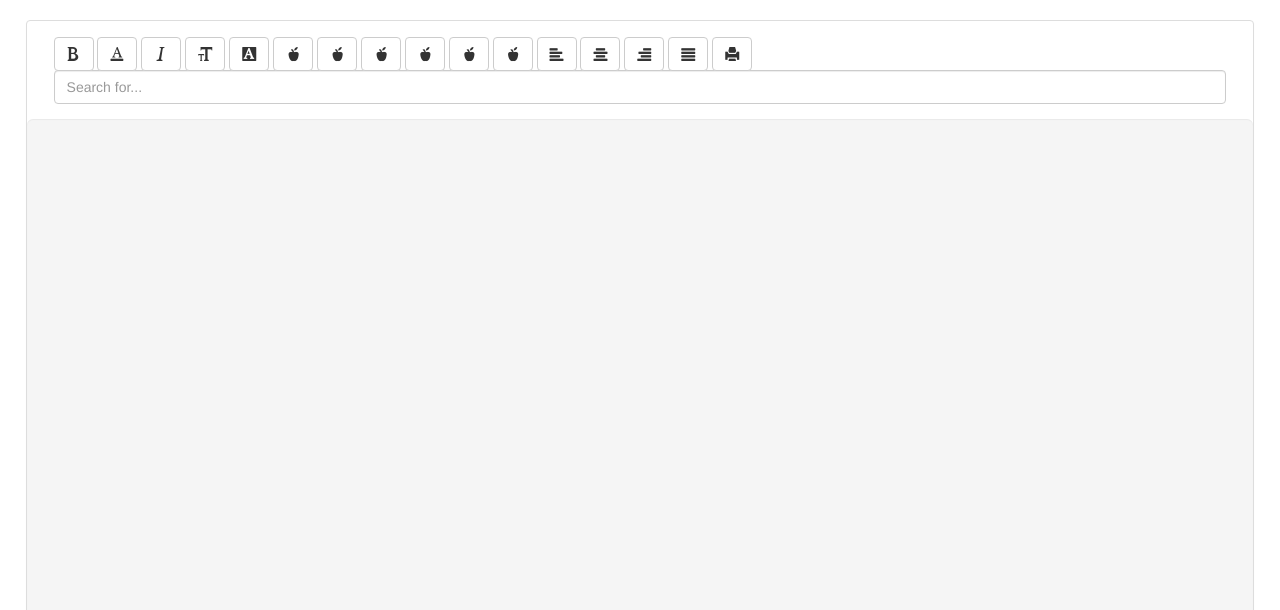
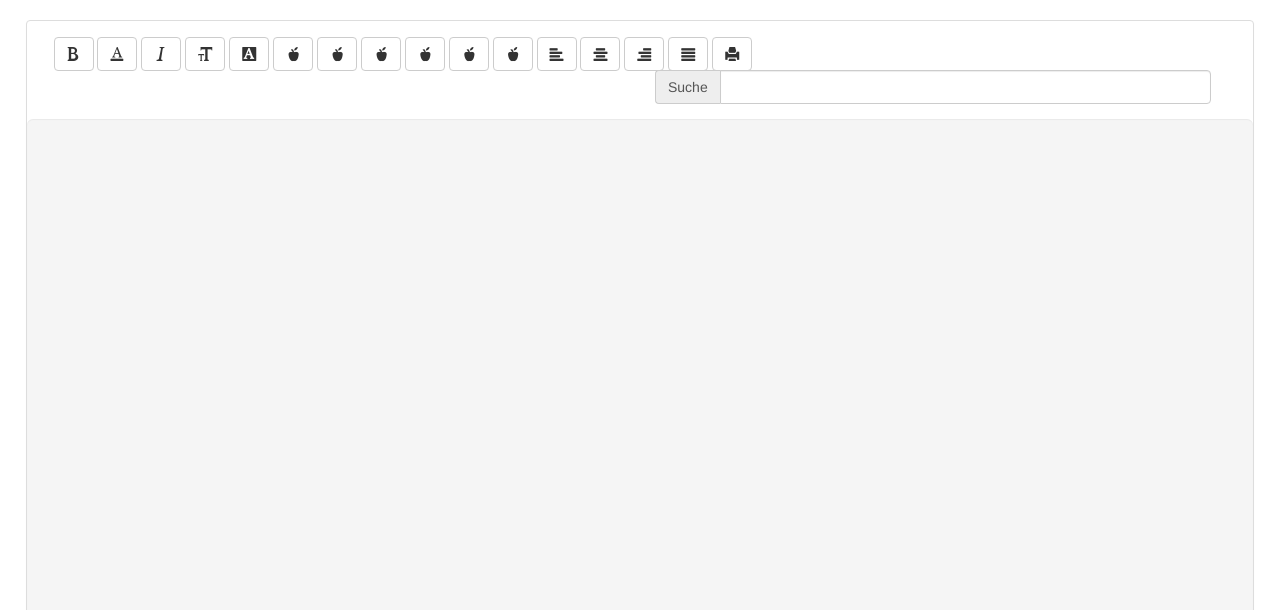
Before and after one commit to samimacl/Anypad, a website: page index.html in a window 1280 px wide. Shown: the part 190-800 px from the top of the page. Drawn offline with Linux system fonts and the light colour scheme.

Commit message:
Anpassung

```diff
--- a/index.html
+++ b/index.html
@@ -10,6 +10,7 @@
     <!-- Bootstrap core CSS -->
     <link href="src/assets/lib/bootstrap/css/bootstrap.min.css" rel="stylesheet">
     <link href="src/assets/lib/css.css" rel="stylesheet">
+    <link rel="shortcut icon" href="src/assets/lib/pic/logo.png" type="image/x-icon" />
     <script type="text/javascript" src="src/assets/lib/js/jquery.min.js"></script>
     <script type="text/javascript" src="src/assets/lib/bootstrap/js/bootstrap.min.js"></script>
     <script type="text/javascript" src="src/editor/eventing/eventHandler.js"></script>
@@ -51,7 +52,12 @@
             <button id="14" class="btn btn-default glyphicon glyphicon glyphicon-align-right" type="button" value="jRight"></button>
             <button id="15" class="btn btn-default glyphicon glyphicon glyphicon-align-justify" type="button" value="jBlock"></button>
             <button id="bPrint" type="button" class="btn btn-default glyphicon glyphicon-print" data-toggle="modal" data-target="#printDialog"></button>
-        <input  id="search" type="text" class="form-control" placeholder="Search for...">
+            <div id="search" class="col-lg-6">
+                <div class="input-group">
+                    <span class="input-group-addon" id="basic-addon1">Suche</span>
+                    <input type="text" class="form-control" placeholder="" aria-describedby="basic-addon1">
+                </div>
+            </div>
           </div>
     </div>
 
--- a/src/assets/lib/css.css
+++ b/src/assets/lib/css.css
@@ -33,3 +33,7 @@ and open the template in the editor.
 	margin-left: 2%;
         margin-right: 2%;
 }
+
+#search{
+	float:right;
+}
```
Lines whose indentation alone changed are shown as unchanged.
